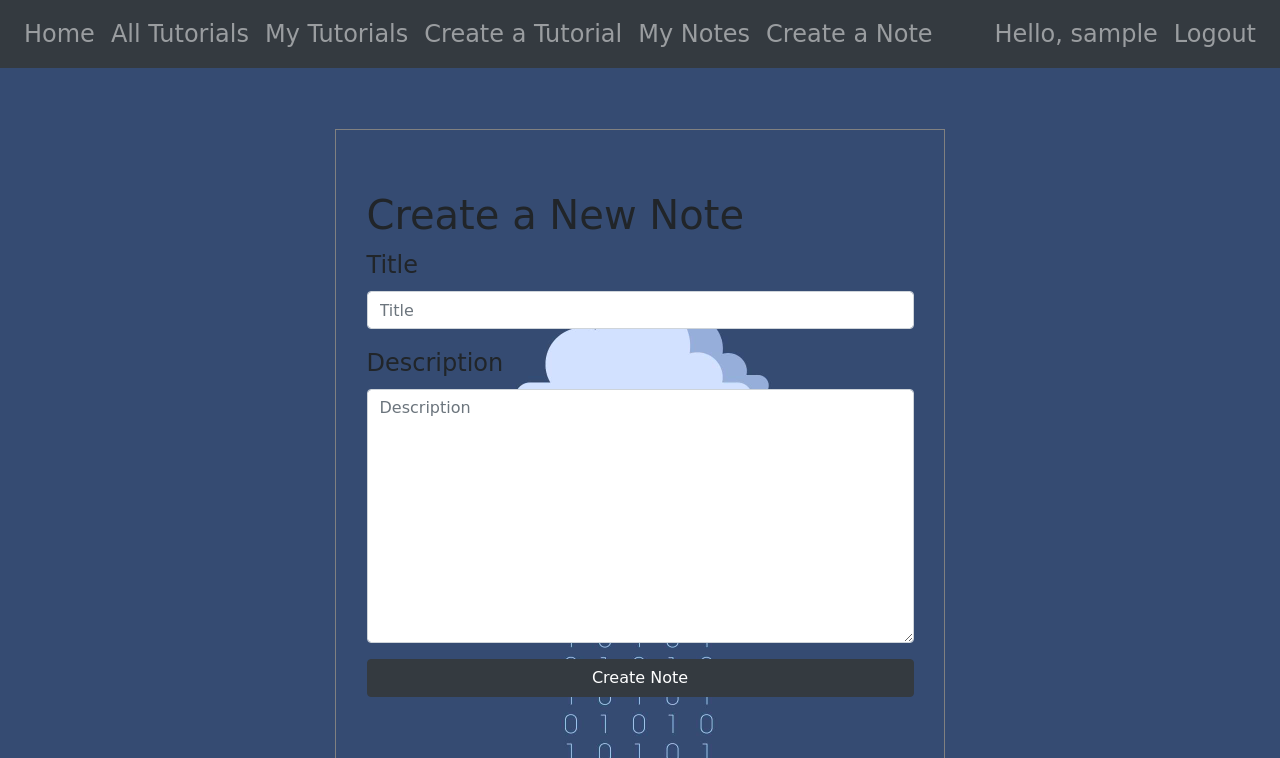
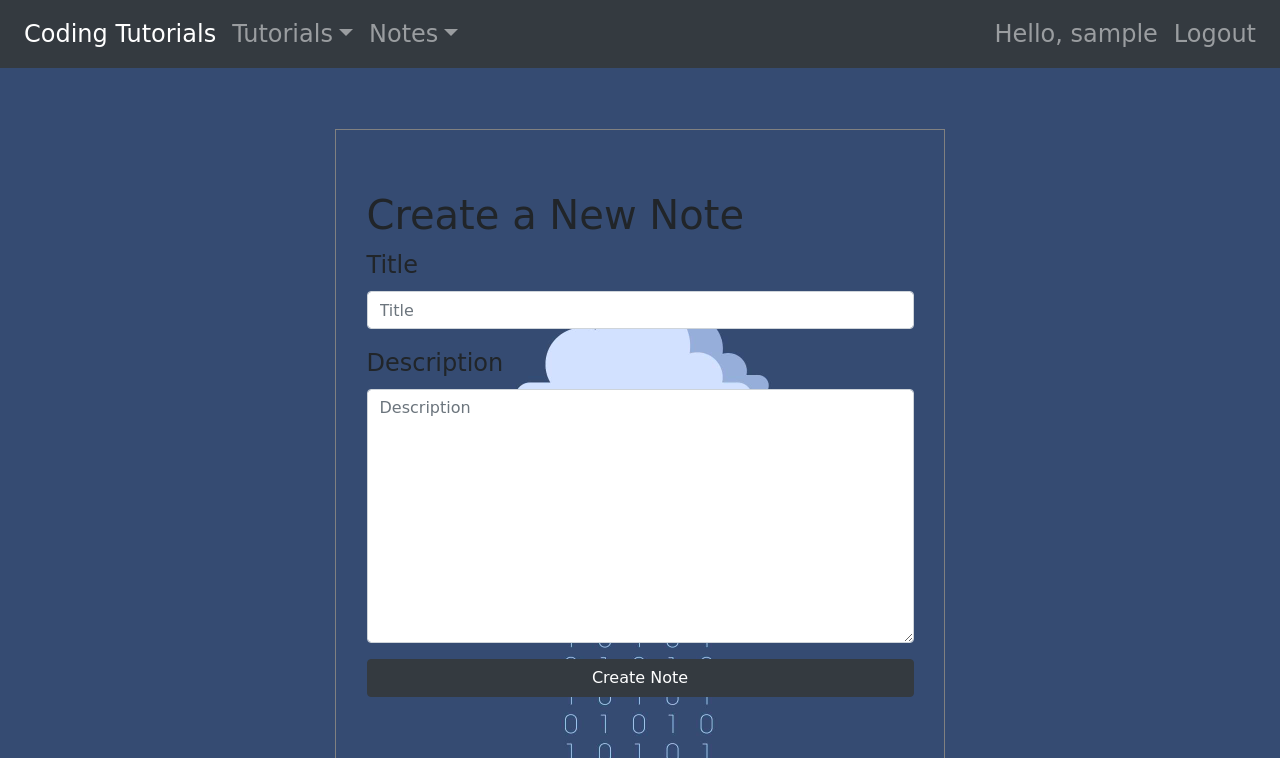
Before and after one commit to MilenHadzhiev/coding_tutorials, a Django app: page /notes/create/ in a window 1280 px wide. Shown: the top 758 px of the page. Run offline with Django 3.2, Linux system fonts and the light colour scheme; the visitor is signed in with stand-in values (Sample User, id 1); some libraries are stand-ins or nearby versions.

Commit message:
Added dropdown menus and refactored nav.html

```diff
--- a/static/css/main.css
+++ b/static/css/main.css
@@ -1,6 +1,24 @@
 body {
     background: url('/static/images/cloud.jpg') no-repeat center fixed;
     background-size: cover;
-    font-family: "Monotype Corsiva", cursive ;
+    font-family: "Monotype Corsiva", cursive;
     font-size: 24px;
 }
+
+@media all and (min-width: 992px) {
+    .navbar .nav-item .dropdown-menu {
+        display: none;
+    }
+
+    .navbar .nav-item:hover .nav-link {
+        color: #fff;
+    }
+
+    .navbar .nav-item:hover .dropdown-menu {
+        display: block;
+    }
+
+    .navbar .nav-item .dropdown-menu {
+        margin-top: 0;
+    }
+}
--- a/templates/accounts/user_profile.html
+++ b/templates/accounts/user_profile.html
@@ -21,7 +21,7 @@
                     {% else %}
                         {% static 'images/user.jpg' %}
                     {% endif %}"
-                     alt="Profile picture" class="img-rounded" style="width: 70%">
+                     alt="Profile picture corrupted or missing" class="img-rounded" style="width: 70%">
             </div>
             <div class="col-md-6 details">
                 <blockquote>
--- a/templates/common/base.html
+++ b/templates/common/base.html
@@ -11,14 +11,24 @@
         {% endblock site_title %}
     </title>
 
+    <!--JQuery for dropdown items in nav -->
+    <script src="https://code.jquery.com/jquery-2.2.4.min.js"
+            integrity="sha256-BbhdlvQf/xTY9gja0Dq3HiwQF8LaCRTXxZKRutelT44="
+            crossorigin="anonymous"></script>
+    <!-- Bootstrap files -->
     <link rel="stylesheet" href="https://stackpath.bootstrapcdn.com/bootstrap/4.3.1/css/bootstrap.min.css"
           integrity="sha384-ggOyR0iXCbMQv3Xipma34MD+dH/1fQ784/j6cY/iJTQUOhcWr7x9JvoRxT2MZw1T" crossorigin="anonymous">
     <link rel="stylesheet" href="https://stackpath.bootstrapcdn.com/font-awesome/4.7.0/css/font-awesome.min.css"
           integrity="sha384-wvfXpqpZZVQGK6TAh5PVlGOfQNHSoD2xbE+QkPxCAFlNEevoEH3Sl0sibVcOQVnN" crossorigin="anonymous">
+    <script src="https://stackpath.bootstrapcdn.com/bootstrap/4.4.1/js/bootstrap.bundle.min.js"
+            type="text/javascript"></script>
+
     <link rel="icon" type="image/png" href="{% static 'images/icon.png' %}">
     <link rel="stylesheet" type="text/css" href="{% static 'css/main.css' %}">
-    {% block site_custom_styles %}
-    {% endblock site_custom_styles %}
+    <style type="text/css">
+        {% block site_custom_styles %}
+        {% endblock site_custom_styles %}
+    </style>
 
 </head>
 <body>
--- /dev/null
+++ b/templates/partials/login_out.html
@@ -0,0 +1,15 @@
+{% if user.is_authenticated %}
+    <li class="nav-item">
+        <a href="{% url 'current user profile' %}" class="nav-link">Hello, {{ user.username }}</a>
+    </li>
+    <li class="nav-item">
+        <a href="{% url 'logout' %}" class="nav-link">Logout</a>
+    </li>
+{% else %}
+    <li class="nav-item">
+        <a href="{% url 'register user' %}" class="nav-link">Register</a>
+    </li>
+    <li class="nav-item">
+        <a href="{% url 'login' %}" class="nav-link">Login</a>
+    </li>
+{% endif %}
--- a/templates/partials/nav.html
+++ b/templates/partials/nav.html
@@ -2,46 +2,22 @@
     <div class="collapse navbar-collapse">
         <ul class="navbar-nav">
             <li class="nav-item">
-                <a href="{% url 'homepage' %}" class="nav-link">Home</a>
+                <a href="{% url 'homepage' %}" class="nav-link active">Coding Tutorials</a>
             </li>
-            <li class="nav-item">
-                <a href="{% url 'all tutorials' %}" class="nav-link">All Tutorials</a>
-            </li>
+            <!-- Unauthenticated users have only GET permissions for the public part of the website -->
             {% if user.is_authenticated %}
+                {% include 'partials/tutorials_notes_auth.html' %}
+            {% else %}
                 <li class="nav-item">
-                    <a href="{% url 'current user tutorials' %}" class="nav-link">My Tutorials</a>
-                </li>
-                <li class="nav-item">
-                    <a href="{% url 'create tutorial' %}" class="nav-link">Create a Tutorial</a>
-                </li>
-                <li class="nav-item">
-                    <a href="{% url 'my notes' %}" class="nav-link">My Notes</a>
-                </li>
-                <li class="nav-item">
-                    <a href="{% url 'create note' %}" class="nav-link">Create a Note</a>
+                    <a href="{% url 'all tutorials' %}" class="nav-link">Tutorials</a>
                 </li>
             {% endif %}
-
         </ul>
     </div>
     <div class="float-right">
         <div class="collapse navbar-collapse">
             <ul class="navbar-nav">
-                {% if user.is_authenticated %}
-                    <li class="nav-item">
-                        <a href="{% url 'current user profile' %}" class="nav-link">Hello, {{ user.username }}</a>
-                    </li>
-                    <li class="nav-item">
-                        <a href="{% url 'logout' %}" class="nav-link">Logout</a>
-                    </li>
-                {% else %}
-                    <li class="nav-item">
-                        <a href="{% url 'register user' %}" class="nav-link">Register</a>
-                    </li>
-                    <li class="nav-item">
-                        <a href="{% url 'login' %}" class="nav-link">Login</a>
-                    </li>
-                {% endif %}
+                {% include 'partials/login_out.html' %}
             </ul>
         </div>
     </div>
--- /dev/null
+++ b/templates/partials/tutorials_notes_auth.html
@@ -0,0 +1,27 @@
+<li class="nav-item dropdown">
+    <a class="nav-link dropdown-toggle" href="#" data-toggle="dropdown">Tutorials</a>
+    <ul class="dropdown-menu bg-dark">
+        <li>
+            <a href="{% url 'all tutorials' %}" class="dropdown-item text-secondary">All Tutorials</a>
+        </li>
+        <li>
+            <a href="{% url 'current user tutorials' %}" class="dropdown-item text-secondary">My
+                Tutorials</a>
+        </li>
+        <li>
+            <a href="{% url 'create tutorial' %}" class="dropdown-item text-secondary">Create a
+                Tutorial</a>
+        </li>
+    </ul>
+</li>
+<li class="nav-item dropdown">
+    <a class="nav-link dropdown-toggle" href="#" data-toggle="dropdown">Notes</a>
+    <ul class="dropdown-menu bg-dark">
+        <li>
+            <a href="{% url 'my notes' %}" class="dropdown-item text-secondary">My Notes</a>
+        </li>
+        <li>
+            <a href="{% url 'create note' %}" class="dropdown-item text-secondary">Create a Note</a>
+        </li>
+    </ul>
+</li>
```
